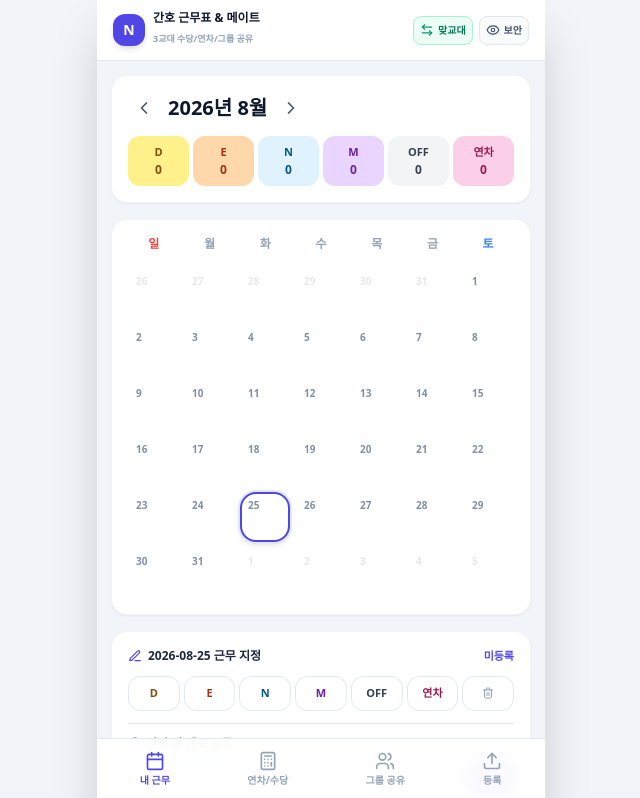
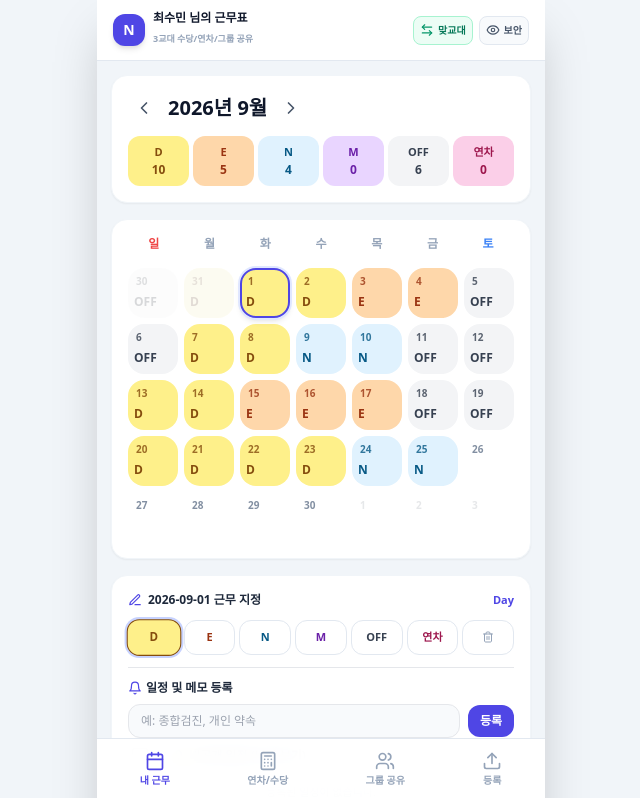
Before and after one commit to Choiseonkyeong/nurse-shift-calendar, a React (Vite) app: page / in a window 1280 px wide. Shown: the top 798 px of the page, without its empty margins (319-959 px from the left). Built offline with nearby package versions, Linux system fonts and the light colour scheme.

Commit message:
Update App.jsx

```diff
--- a/src/App.jsx
+++ b/src/App.jsx
@@ -1,16 +1,6 @@
 import React, { useState, useEffect } from 'react';
 import {
-  Calendar,
-  Users,
-  Calculator,
-  Upload,
-  Eye,
-  EyeOff,
-  BellRing,
-  Smartphone,
-  ArrowLeftRight,
-  PartyPopper,
-  X
+  Calendar, Users, Calculator, Upload, Eye, EyeOff, ArrowLeftRight, X
 } from 'lucide-react';
 
 import MyShiftTab from './components/MyShiftTab';
@@ -31,21 +21,25 @@ const getTodayDateObj = () => {
 export default function App() {
   const today = getTodayDateObj();
 
-  // 메인 탭 (myShift, allowance, groupShare, import)
   const [activeTab, setActiveTab] = useState('myShift');
-
-  // 날짜 및 근무 상태
-  const [currentYear, setCurrentYear] = useState(today.year);
-  const [currentMonth, setCurrentMonth] = useState(today.month);
-  const [selectedDate, setSelectedDate] = useState(today.dateStr);
+  const [currentYear, setCurrentYear] = useState(2026);
+  const [currentMonth, setCurrentMonth] = useState(9);
+  const [selectedDate, setSelectedDate] = useState('2026-09-01');
 
   const [userName, setUserName] = useState(() => localStorage.getItem('nurse_user_name') || '최수민');
   const [myShifts, setMyShifts] = useState(() => {
     const saved = localStorage.getItem('nurse_my_shifts');
-    return saved ? JSON.parse(saved) : {};
+    return saved ? JSON.parse(saved) : {
+      '2026-08-26': 'E', '2026-08-27': 'E', '2026-08-28': 'OFF', '2026-08-29': 'OFF', '2026-08-30': 'OFF',
+      '2026-08-31': 'D', '2026-09-01': 'D', '2026-09-02': 'D', '2026-09-03': 'E', '2026-09-04': 'E',
+      '2026-09-05': 'OFF', '2026-09-06': 'OFF', '2026-09-07': 'D', '2026-09-08': 'D', '2026-09-09': 'N',
+      '2026-09-10': 'N', '2026-09-11': 'OFF', '2026-09-12': 'OFF', '2026-09-13': 'D', '2026-09-14': 'D',
+      '2026-09-15': 'E', '2026-09-16': 'E', '2026-09-17': 'E', '2026-09-18': 'OFF', '2026-09-19': 'OFF',
+      '2026-09-20': 'D', '2026-09-21': 'D', '2026-09-22': 'D', '2026-09-23': 'D', '2026-09-24': 'N',
+      '2026-09-25': 'N'
+    };
   });
 
-  // 근무 유형 기본 설정
   const [shiftConfigs, setShiftConfigs] = useState(() => {
     const saved = localStorage.getItem('nurse_shift_configs');
     return saved ? JSON.parse(saved) : {
@@ -58,7 +52,6 @@ export default function App() {
     };
   });
 
-  // 연차 및 수당 상태
   const [totalAnnualLeave, setTotalAnnualLeave] = useState(() => localStorage.getItem('nurse_total_annual') || '15');
   const [manualUsedAnnual, setManualUsedAnnual] = useState(() => {
     const saved = localStorage.getItem('nurse_manual_annual');
@@ -70,7 +63,6 @@ export default function App() {
   const [eveningFixedAllowance, setEveningFixedAllowance] = useState(() => localStorage.getItem('nurse_eve_fixed') || '5000');
   const [hourlyWage, setHourlyWage] = useState(() => localStorage.getItem('nurse_hourly_wage') || '13000');
 
-  // 메모 및 그룹 상태
   const [memos, setMemos] = useState(() => {
     const saved = localStorage.getItem('nurse_memos');
     return saved ? JSON.parse(saved) : {};
@@ -98,16 +90,10 @@ export default function App() {
   const [copiedCode, setCopiedCode] = useState(false);
   const [privacyBlur, setPrivacyBlur] = useState(false);
 
-  // 맞교대 시뮬레이터 모달 상태
   const [isSwapModalOpen, setIsSwapModalOpen] = useState(false);
   const [swapPartner, setSwapPartner] = useState('김민지');
   const [swapTargetDate, setSwapTargetDate] = useState(selectedDate);
 
-  // 로딩 상태
-  const [isParsingExcel, setIsParsingExcel] = useState(false);
-  const [isAnalyzingImage, setIsAnalyzingImage] = useState(false);
-
-  // 로컬 스토리지 데이터 동기화
   useEffect(() => { localStorage.setItem('nurse_user_name', userName); }, [userName]);
   useEffect(() => { localStorage.setItem('nurse_my_shifts', JSON.stringify(myShifts)); }, [myShifts]);
   useEffect(() => { localStorage.setItem('nurse_shift_configs', JSON.stringify(shiftConfigs)); }, [shiftConfigs]);
@@ -124,7 +110,6 @@ export default function App() {
   useEffect(() => { localStorage.setItem('nurse_groups', JSON.stringify(groups)); }, [groups]);
   useEffect(() => { localStorage.setItem('nurse_active_group_id', activeGroupId); }, [activeGroupId]);
 
-  // 달 및 근무 변경
   const handlePrevMonth = () => {
     if (currentMonth === 1) { setCurrentMonth(12); setCurrentYear(currentYear - 1); }
     else setCurrentMonth(currentMonth - 1);
@@ -158,7 +143,6 @@ export default function App() {
     setIsPrivateMemo(false);
   };
 
-  // 그룹 생성/참여/복사
   const handleCreateGroup = () => {
     if (!newGroupName.trim()) { alert('그룹 이름을 입력해 주세요.'); return; }
     const code = Math.random().toString(36).substring(2, 8).toUpperCase();
@@ -205,16 +189,14 @@ export default function App() {
     setTimeout(() => setCopiedCode(false), 2000);
   };
 
-  // 근무 맞교대(스왑) 실행
   const handleExecuteShiftSwap = () => {
     const myCode = myShifts[swapTargetDate] || 'OFF';
-    const partnerCode = 'E'; // 기본 시뮬레이션 코드
+    const partnerCode = 'E';
     setMyShifts(prev => ({ ...prev, [swapTargetDate]: partnerCode }));
     setIsSwapModalOpen(false);
     alert(`🔄 ${swapTargetDate} ${swapPartner} 선생님과의 근무 교대(${myCode} ⇄ ${partnerCode})가 완료되었습니다.`);
   };
 
-  // 연차 & 수당 계산 연산
   const currentMonthShifts = Object.entries(myShifts).filter(([date]) => date.startsWith(`${currentYear}-${String(currentMonth).padStart(2, '0')}`));
   const nightShiftCount = currentMonthShifts.filter(([_, code]) => code === 'N').length;
   const eveningShiftCount = currentMonthShifts.filter(([_, code]) => code === 'E').length;
@@ -235,14 +217,13 @@ export default function App() {
 
   return (
     <div className="min-h-screen bg-slate-100 flex flex-col max-w-md mx-auto shadow-2xl relative font-sans text-slate-800 pb-20">
-      {/* 상단 헤더 */}
       <header className="bg-white px-4 py-3 border-b border-slate-200 sticky top-0 z-30 flex items-center justify-between shadow-xs">
         <div className="flex items-center gap-2">
           <div className="w-8 h-8 rounded-xl bg-indigo-600 flex items-center justify-center text-white font-black text-sm shadow-md">
             N
           </div>
           <div>
-            <h1 className="text-xs font-black text-slate-900 leading-none">간호 근무표 & 메이트</h1>
+            <h1 className="text-xs font-black text-slate-900 leading-none">{privacyBlur ? '***' : userName} 님의 근무표</h1>
             <span className="text-[9px] font-bold text-slate-400">3교대 수당/연차/그룹 공유</span>
           </div>
         </div>
@@ -268,7 +249,6 @@ export default function App() {
         </div>
       </header>
 
-      {/* 메인 콘텐츠 바디 */}
       <main className="p-3.5 space-y-3.5 flex-1 overflow-y-auto">
         {activeTab === 'myShift' && (
           <MyShiftTab
@@ -340,11 +320,8 @@ export default function App() {
 
         {activeTab === 'import' && (
           <ImportTab
-            isParsingExcel={isParsingExcel}
-            handleExcelFileUpload={() => {}}
-            isAnalyzingImage={isAnalyzingImage}
-            handleImageFileUpload={() => {}}
-            handleIcsFileUpload={() => {}}
+            setMyShifts={setMyShifts}
+            setUserName={setUserName}
             handleClearAllData={() => {
               if (window.confirm('모든 근무 및 일정 데이터를 초기화하시겠습니까?')) {
                 localStorage.clear();
@@ -355,7 +332,6 @@ export default function App() {
         )}
       </main>
 
-      {/* 맞교대 시뮬레이터 팝업 모달 */}
       {isSwapModalOpen && (
         <div className="fixed inset-0 bg-slate-900/50 backdrop-blur-xs flex items-center justify-center p-4 z-50">
           <div className="bg-white rounded-3xl p-5 max-w-sm w-full shadow-2xl space-y-4">
@@ -413,7 +389,6 @@ export default function App() {
         </div>
       )}
 
-      {/* 하단 탭 네비게이션 */}
       <nav className="bg-white/95 backdrop-blur-md border-t border-slate-200 fixed bottom-0 left-0 right-0 max-w-md mx-auto z-40 flex justify-around py-2 px-1">
         <button
           onClick={() => setActiveTab('myShift')}
```
